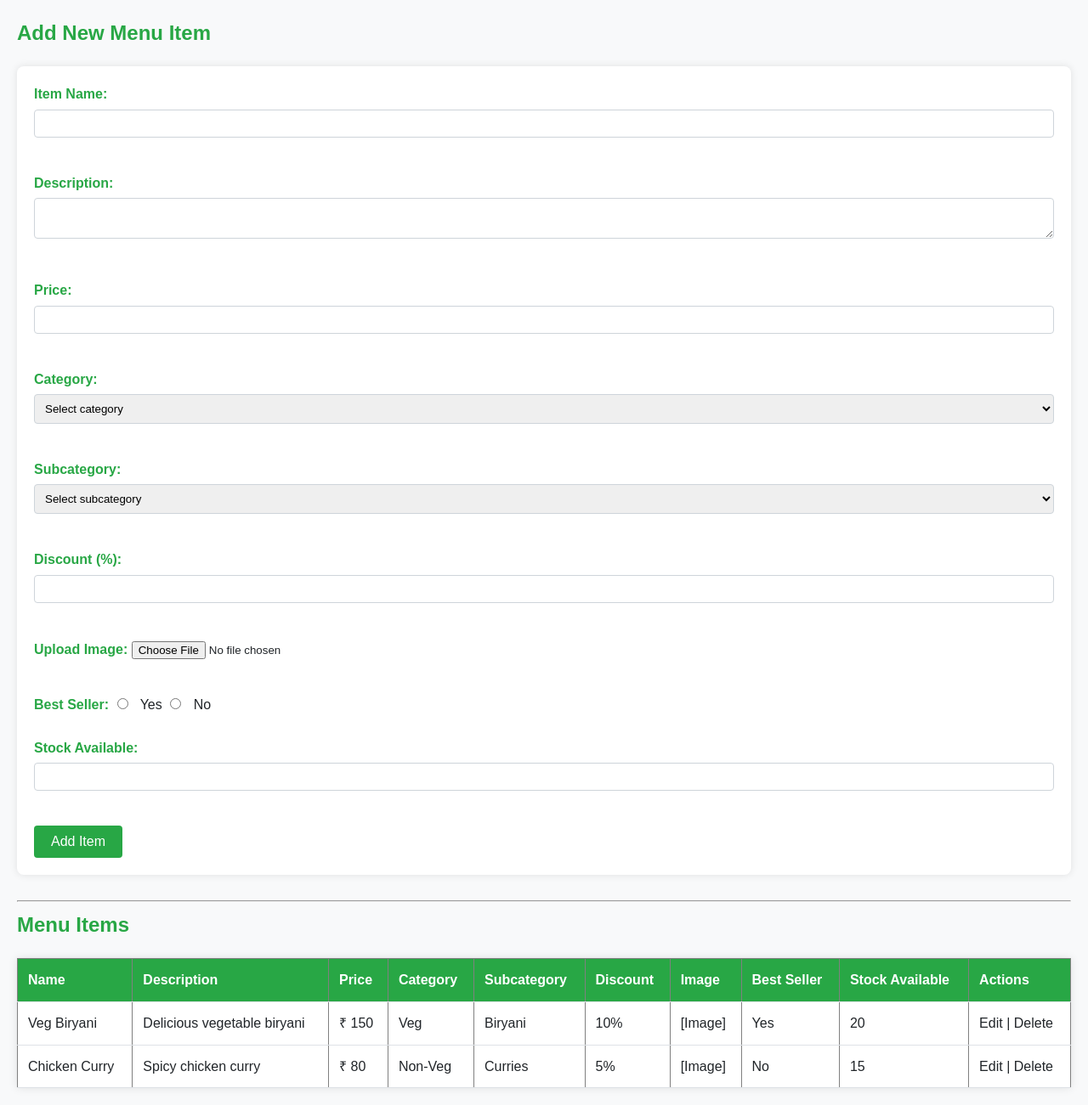
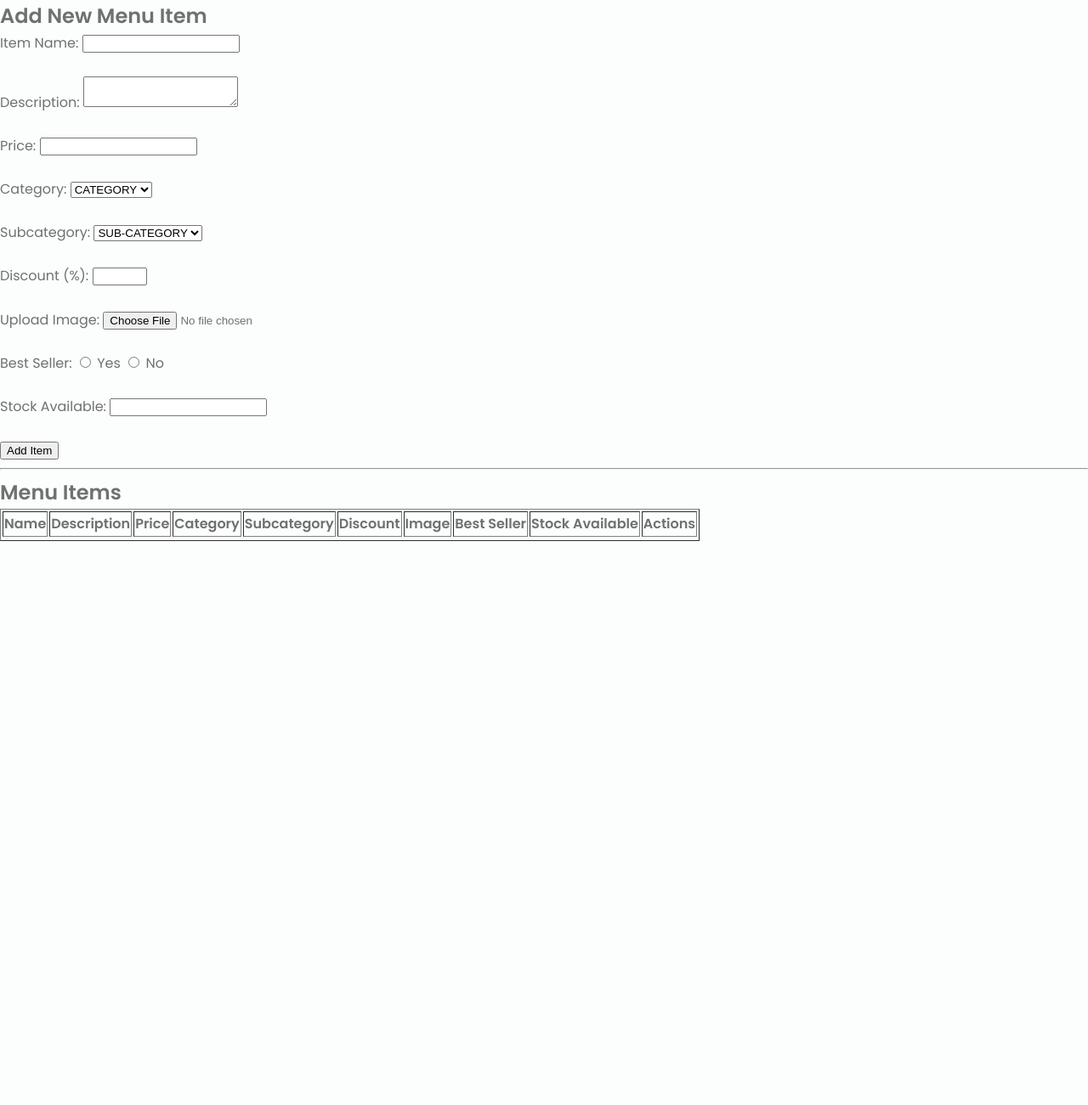
Before and after one commit to Rohith-Reddy-Y/HiFi_Delivery_Eats, a Python web app: template frontend/templates/menu.html in a window 1280 px wide. Shown: the whole page at 85% size. After the commit the page ends 637 px from the top, so only its background shows below. Run offline with Jinja, Linux system fonts and the light colour scheme; the template is opened without the code that fills it, so the values that code supplies are empty.

Commit message:
Update menu.html

```diff
--- a/frontend/templates/menu.html
+++ b/frontend/templates/menu.html
@@ -7,8 +7,8 @@
       href="https://cdn.jsdelivr.net/npm/boxicons@2.0.5/css/boxicons.min.css"
       rel="stylesheet"
     />
-    <link rel="stylesheet" href="../static/css/style.css" />
-    <link rel="stylesheet" href="../static/css/menu.css" />
+    <link rel="stylesheet" href="assets/css/styles.css" />
+    <link rel="stylesheet" href="style.css" />
     <title>Menu Management</title>
   </head>
   <body>
@@ -25,27 +25,30 @@
 
       <label>Category:</label>
       <select required>
-        <option value="">Select category</option>
-        <option value="veg">Veg</option>
-        <option value="non-veg">Non-Veg</option></select
+        <option value="">CATEGORY</option>
+        <option value="veg">VEG</option>
+        <option value="non-veg">NON-VEG</option></select
       ><br /><br />
 
       <label>Subcategory:</label>
       <select required>
-        <option value="">Select subcategory</option>
-        <option value="starter">Starter</option>
-        <option value="biryani">Biryani</option>
-        <option value="milkshakes">Milkshakes</option>
-        <option value="curries">Curries</option>
-        <option value="breakfast">Breakfast</option>
-        <option value="icecreams">Icecreams</option></select
+        <option value="">SUB-CATEGORY</option>
+        <option value="Starter">Starter</option>
+        <option value="Soups">Soups</option>
+        <option value="Salads">Salads</option>
+        <option value="Breads">Breads</option>
+        <option value="Main Course">Main Course</option>
+        <option value="Beverages">Beverages</option>
+        <option value="Breakfast">Breakfast</option>
+        <option value="Bryani">Biryani</option>
+        <option value="Icecreams">Icecreams</option></select
       ><br /><br />
 
       <label>Discount (%):</label>
       <input type="number" min="0" max="100" required /><br /><br />
 
       <label>Upload Image:</label>
-      <input type="file" accept="image/*"  required /><br /><br />
+      <input type="file" accept="image/*" required /><br /><br />
 
       <label>Best Seller:</label>
       <input type="radio" name="best_seller" value="yes" required /> Yes
@@ -78,31 +81,9 @@
       </thead>
       <tbody>
         <!-- Rows will be added dynamically here -->
-        <tr>
-          <td>Veg Biryani</td>
-          <td>Delicious vegetable biryani</td>
-          <td>₹ 150</td>
-          <td>Veg</td>
-          <td>Biryani</td>
-          <td>10%</td>
-          <td>[Image]</td>
-          <td>Yes</td>
-          <td>20</td>
-          <td>Edit | Delete</td>
-        </tr>
-        <tr>
-          <td>Chicken Curry</td>
-          <td>Spicy chicken curry</td>
-          <td>₹ 80</td>
-          <td>Non-Veg</td>
-          <td>Curries</td>
-          <td>5%</td>
-          <td>[Image]</td>
-          <td>No</td>
-          <td>15</td>
-          <td>Edit | Delete</td>
-        </tr>
+        <tr></tr>
       </tbody>
     </table>
+    <script src="script.js"></script>
   </body>
 </html>
```
